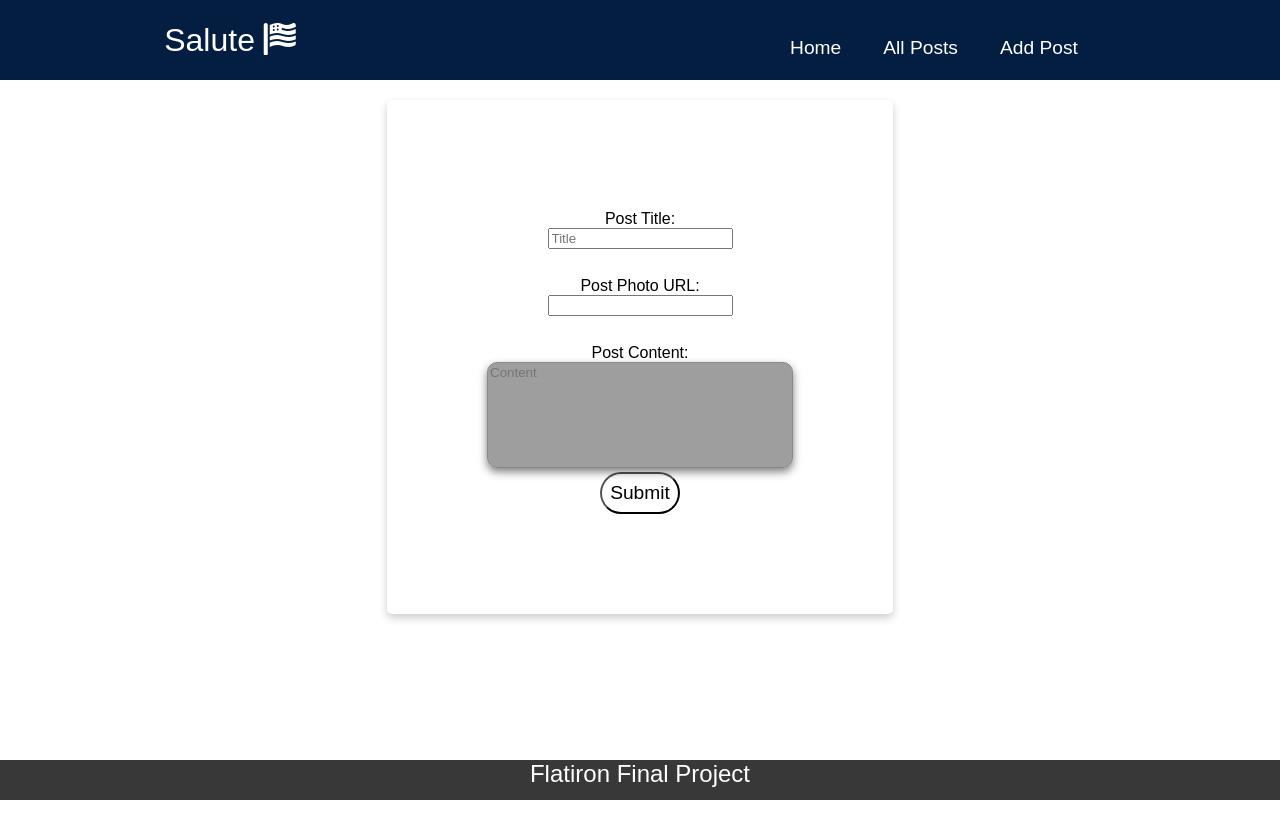
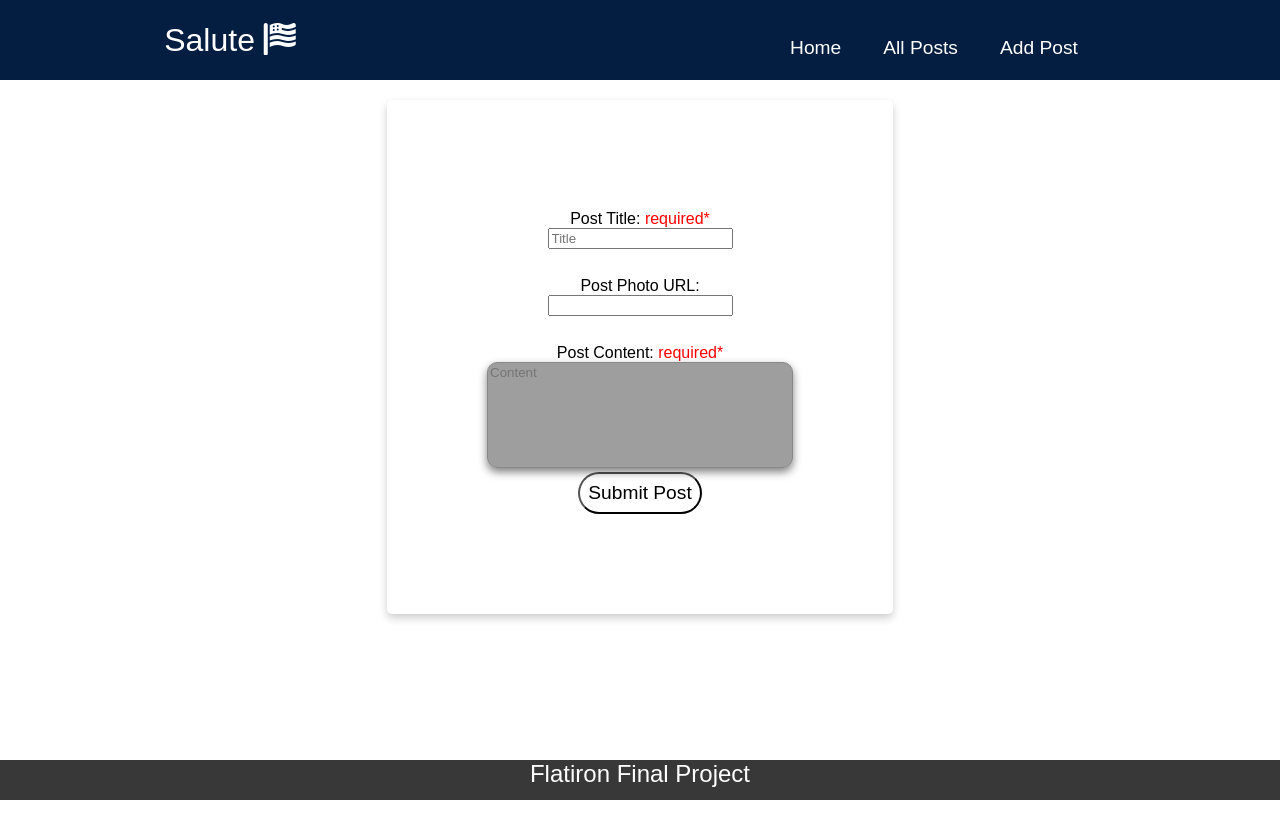
Before and after one commit to BRoel/feed-it_frontend, a React (Create React App) app: page /posts/new in a window 1280 px wide. Shown: the top 838 px of the page. Built offline with nearby package versions, Linux system fonts and the light colour scheme; no server answers; grey boxes are pictures that could not be loaded.

Commit message:
finished deleteAction working

```diff
--- /dev/null
+++ b/src/actions/deletePost.js
@@ -0,0 +1,12 @@
+export const deletePost = (postId) => {
+
+    return (dispatch) => {
+        fetch(`http://localhost:3000/api/v1/posts/${postId}`, {
+
+        method: 'DELETE',
+        })
+        .then(response => response.json())
+        .then(post => dispatch({type: 'DELETE_POST', payload: post}))
+    }
+
+}
--- a/src/components/CommentForm.js
+++ b/src/components/CommentForm.js
@@ -29,7 +29,7 @@ class CommentForm extends React.Component {
                 <form className="forms" onSubmit={this.handleSubmit}>
                     <label><i class="far fa-comment-dots"></i>Comment: </label>
                     <textarea  type='text' name='content' value={this.state.content} onChange={this.handleChange} required/>
-                    <button className='button' type="submit">Submit</button>
+                    <button className='button' type="submit">Submit Comment</button>
                 </form>
             </div>
         )
--- a/src/components/Post.js
+++ b/src/components/Post.js
@@ -1,19 +1,32 @@
 import React from 'react'
+import {connect} from 'react-redux'
+import { Redirect } from 'react-router-dom';
+import { deletePost } from '../actions/deletePost';
 import CommentsContainer from '../containers/CommentsContainer';
 
 const Post = (props) => {
+    console.log('post', props)
 
-    let post = props.posts[props.match.params.id - 1]
+    // let post = props.posts[props.match.params.id - 1]
+    // debugger
+    let post = props.posts.filter(post => post.id.toString() === props.match.params.id)[0]
+
+    const handleDelete = () => { //on form submit state sent to addPost action
+        props.deletePost(props.match.params.id)
+        props.history.go(0).push('/posts')
+    }
 
     return (
         <div class='post'>
             <div className='post-content'>
+                { post ? null :<Redirect to='/posts'/> }
                 <h1>{post ? post.title : null}</h1>
 
                 <img className='post-image' src={post ? post.image : null} alt=''/>
                 <hr></hr>
                 <p>{post ? post.body : null}</p>
                 <hr></hr>
+                <button type='delete' onClick={handleDelete}>Delete</button>
             </div>
 
             <CommentsContainer post={post}/>
@@ -24,4 +37,4 @@ const Post = (props) => {
 
 }
 
-export default Post
+export default connect(null, {deletePost})(Post)
--- a/src/components/PostForm.js
+++ b/src/components/PostForm.js
@@ -1,6 +1,7 @@
 import React from 'react'
 import {connect} from 'react-redux'
 import {addPost} from '../actions/addPost'
+
 
 class PostForm extends React.Component {
 
@@ -10,6 +11,7 @@ class PostForm extends React.Component {
         body: ''
     }
     //local state
+
 
     handleChange = (e) => { //update state
 
@@ -27,21 +29,22 @@ class PostForm extends React.Component {
             image: '', //clears form after submit
             body: ''
         })
+        this.props.history.push('/posts')
     }
 
     render() {
         return(
             <div>
                 <form className='post' onSubmit={this.handleSubmit}>
-                    <label>Post Title: </label>
+                    <label>Post Title:<strong className='require'> required*</strong></label>
                     <input type='text' placeholder='Title' value={this.state.title} name="title" onChange={this.handleChange} required/>
                     <br></br>
                     <label>Post Photo URL:</label>
                     <input type="text" name="image" value={this.state.image} onChange={this.handleChange} />
                     <br></br>
-                    <label>Post Content: </label>
+                    <label>Post Content:<strong className='require'> required*</strong></label>
                     <textarea type='text' placeholder='Content' value={this.state.body} name="body" onChange={this.handleChange} required/>
-                    <button className='button' type="submit">Submit</button>
+                    <button className='button' type="submit">Submit Post</button>
                 </form>
             </div>
         )
--- a/src/components/Posts.js
+++ b/src/components/Posts.js
@@ -8,11 +8,11 @@ const Posts = (props) => {
 
         <div class='body'>
             {props.posts.map(post =>  //interating over all posts
-                <ul key={post.id}>
-                    <li class='post' id='all-post'>
-                        <Link class='link' to={`/posts/${post.id}`}>{post.title} <br/> <img className='post-image' src={post.image} alt=''/></Link> <LikeToggle/>
-                    </li>
-                </ul>
+
+                <li key={post.id} class='post' id='all-post'>
+                    <Link className='link' to={`/posts/${post.id}`}> {post.title} <br/> <img className='post-image' src={post.image} alt=''/></Link> <LikeToggle/>
+                </li>
+
                 //created link for each post using interpolation
             )}
         </div>
--- a/src/containers/PostsContainer.js
+++ b/src/containers/PostsContainer.js
@@ -17,9 +17,9 @@ class PostsContainer extends React.Component {
             <div>
                 <div>
                     <Switch>
-                        <Route path='/posts/new' component={PostForm}/>
-                        <Route path='/posts/:id' render={(routerProps) => <Post {...routerProps} posts={this.props.posts}/>}/>
-                        <Route path='/posts' render={(routerProps) => <Posts {...routerProps} posts={this.props.posts}/>}/>
+                        <Route exact path='/posts/new' component={PostForm}/>
+                        <Route exact path='/posts/:id' render={(routerProps) => <Post {...routerProps} posts={this.props.posts}/>}/>
+                        <Route exact path='/posts' render={(routerProps) => <Posts {...routerProps} posts={this.props.posts}/>}/>
                     </Switch>
                 </div>
             </div>
@@ -33,6 +33,7 @@ const mapStateToProps = state => {
     }
 }
 
+
 export default connect(mapStateToProps, {fetchPosts})(PostsContainer)
 //mapStateToProps to get access to posts in store as props and send them to posts component
 //passed fetchPosts to update Redux store
--- a/src/index.css
+++ b/src/index.css
@@ -149,6 +149,11 @@ label {
   border: 5px inset rgb(197, 195, 195);
 }
 
+.require{
+  display: inline;
+  color: red;
+}
+
 #footer {
   background-color: rgb(56, 56, 56);
   box-sizing: border-box;
--- a/src/reducers/postReducer.js
+++ b/src/reducers/postReducer.js
@@ -1,4 +1,9 @@
-export default function postReducer(state = {posts: []}, action) {
+export default function postReducer(
+    state = {
+        posts: []
+    },
+    action
+    ) {
 
     switch (action.type) {
         case 'FETCH_POSTS':
@@ -7,7 +12,13 @@ export default function postReducer(state = {posts: []}, action) {
             } //return new version of state from fetch request
         case 'ADD_POST':
             return {
-                ...state, posts: [...state.posts, action.payload] // posts point to array with all other existing posts along with new input
+                ...state,
+                posts: [...state.posts, action.payload] // posts point to array with all other existing posts along with new input
+            }
+        case 'DELETE_POST':
+            return {
+                ...state,
+                posts: state.posts.filter(post => post !== action.payload)
             }
         case 'ADD_COMMENT':
             let posts = state.posts.map(post => {
```
